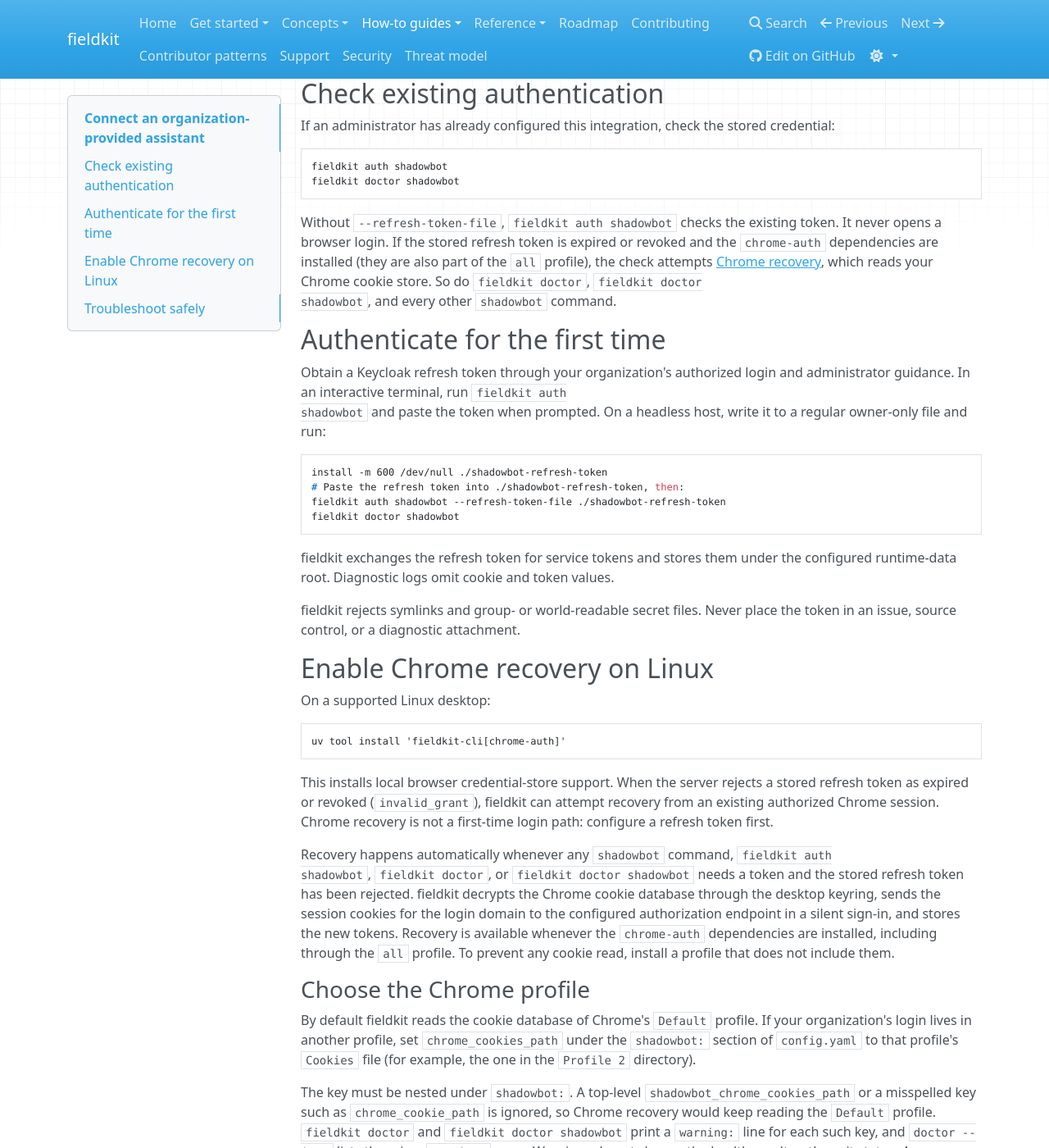
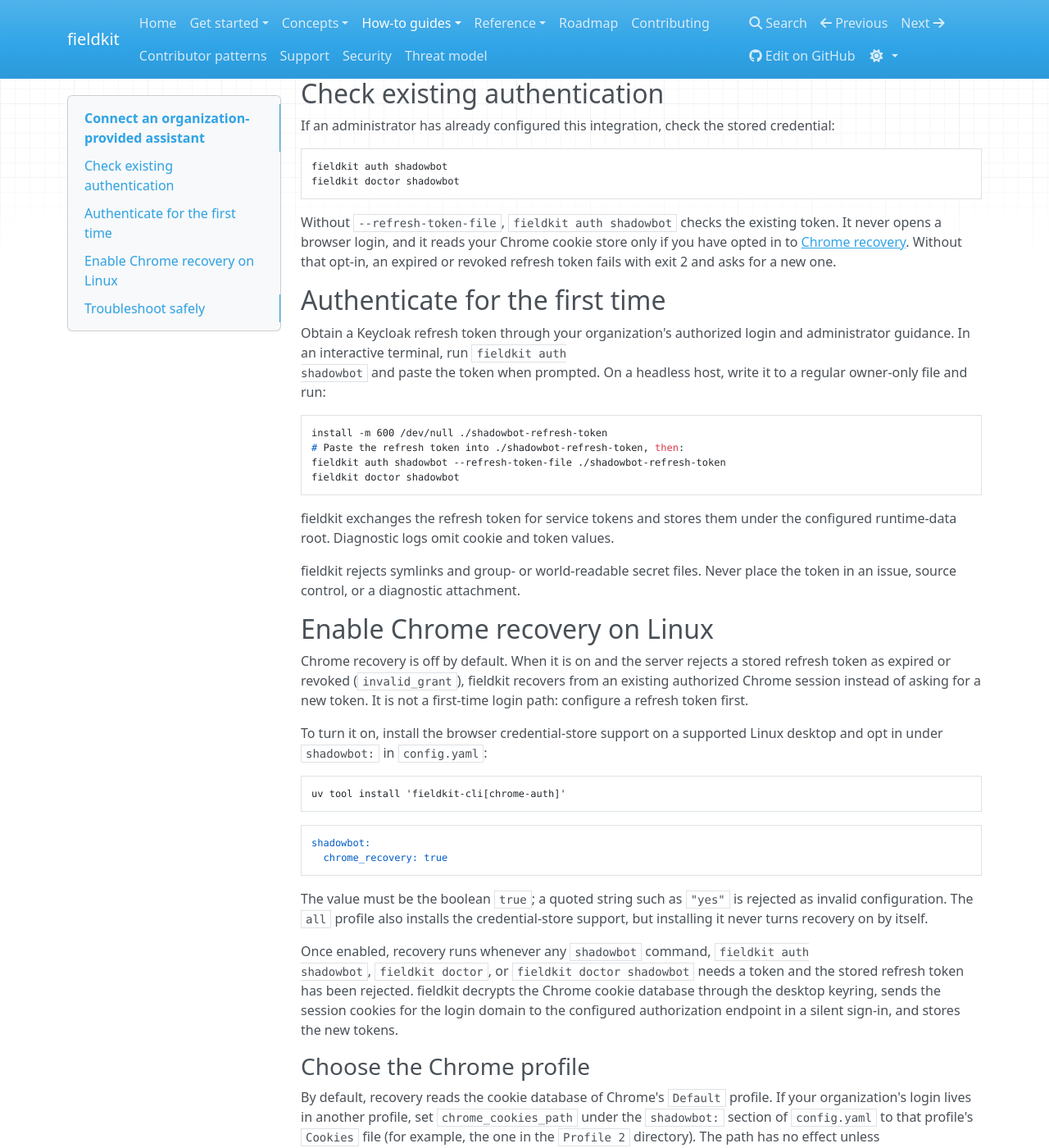
Before and after one commit to mpeter/fieldkit-cli, an MkDocs documentation site: the page built from docs/guides/shadowbot-auth.md, in a window 1280 px wide and 1400 px high, scrolled down 218 px. Shown: the whole window at 82% size. Built offline with MkDocs 1.6.1, drawn with Linux system fonts in a browser that asks for light colours; nearby versions of some CDN libraries; some of the changed text lies outside the part shown.

Commit message:
docs(shadowbot): document the chrome_recovery opt-in

````diff
--- a/docs/guides/shadowbot-auth.md
+++ b/docs/guides/shadowbot-auth.md
@@ -24,11 +24,9 @@ fieldkit doctor shadowbot
 ```
 
 Without `--refresh-token-file`, `fieldkit auth shadowbot` checks the existing token.
-It never opens a browser login. If the stored refresh token is expired or revoked
-and the `chrome-auth` dependencies are installed (they are also part of the `all`
-profile), the check attempts [Chrome recovery](#enable-chrome-recovery-on-linux),
-which reads your Chrome cookie store. So do `fieldkit doctor`, `fieldkit doctor
-shadowbot`, and every other `shadowbot` command.
+It never opens a browser login, and it reads your Chrome cookie store only if you
+have opted in to [Chrome recovery](#enable-chrome-recovery-on-linux). Without that
+opt-in, an expired or revoked refresh token fails with exit 2 and asks for a new one.
 
 ## Authenticate for the first time
 
@@ -52,31 +50,41 @@ the token in an issue, source control, or a diagnostic attachment.
 
 ## Enable Chrome recovery on Linux
 
-On a supported Linux desktop:
+Chrome recovery is off by default. When it is on and the server rejects a stored
+refresh token as expired or revoked (`invalid_grant`), fieldkit recovers from an
+existing authorized Chrome session instead of asking for a new token. It is not a
+first-time login path: configure a refresh token first.
+
+To turn it on, install the browser credential-store support on a supported Linux
+desktop and opt in under `shadowbot:` in `config.yaml`:
 
 ```console
 uv tool install 'fieldkit-cli[chrome-auth]'
 ```
 
-This installs local browser credential-store support. When the server rejects a
-stored refresh token as expired or revoked (`invalid_grant`), fieldkit can
-attempt recovery from an existing authorized Chrome session. Chrome recovery is
-not a first-time login path: configure a refresh token first.
+```yaml
+shadowbot:
+  chrome_recovery: true
+```
 
-Recovery happens automatically whenever any `shadowbot` command, `fieldkit auth
+The value must be the boolean `true`; a quoted string such as `"yes"` is rejected
+as invalid configuration. The `all` profile also installs the credential-store
+support, but installing it never turns recovery on by itself.
+
+Once enabled, recovery runs whenever any `shadowbot` command, `fieldkit auth
 shadowbot`, `fieldkit doctor`, or `fieldkit doctor shadowbot` needs a token and the
 stored refresh token has been rejected. fieldkit decrypts the Chrome cookie database
 through the desktop keyring, sends the session cookies for the login domain to the
-configured authorization endpoint in a silent sign-in, and stores the new tokens. Recovery is available whenever the `chrome-auth`
-dependencies are installed, including through the `all` profile. To prevent any
-cookie read, install a profile that does not include them.
+configured authorization endpoint in a silent sign-in, and stores the new tokens.
 
 ### Choose the Chrome profile
 
-By default fieldkit reads the cookie database of Chrome's `Default` profile. If
+By default, recovery reads the cookie database of Chrome's `Default` profile. If
 your organization's login lives in another profile, set `chrome_cookies_path`
 under the `shadowbot:` section of `config.yaml` to that profile's `Cookies` file
-(for example, the one in the `Profile 2` directory).
+(for example, the one in the `Profile 2` directory). The path has no effect unless
+`chrome_recovery: true` is also set, and `fieldkit doctor` warns when it is set
+without the opt-in.
 
 The key must be nested under `shadowbot:`. A top-level
 `shadowbot_chrome_cookies_path` or a misspelled key such as `chrome_cookie_path`
````
Also changed, not shown: THREAT_MODEL.md (+3 -2 lines), changelog.d/shadowbot-chrome-recovery-opt-in.md (added, +5 -0 lines), docs/cli-reference.md (+7 -8 lines), docs/privacy.md (+6 -4 lines), docs/reference/config-file.md (+11 -6 lines), docs/documentation-contract.json, 1 other file.
